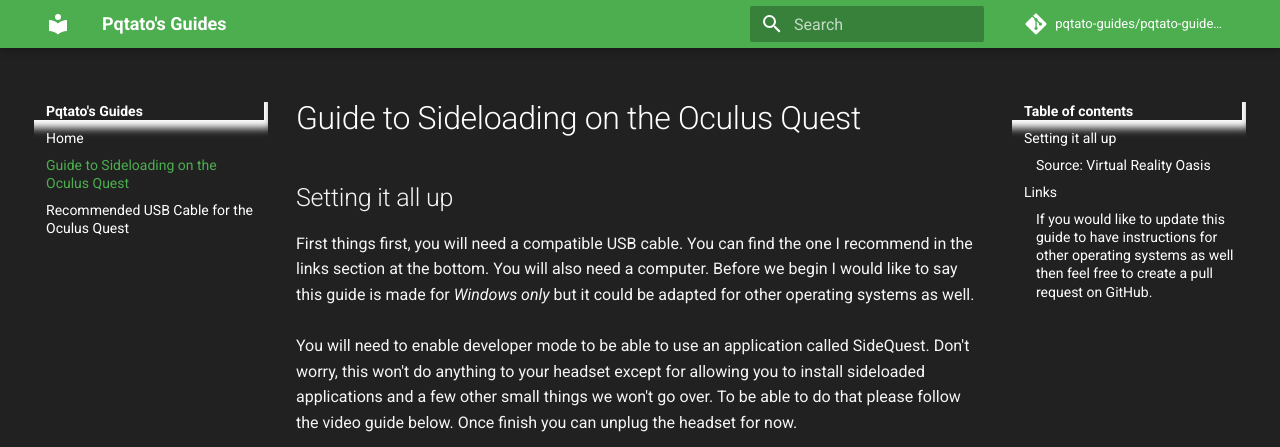
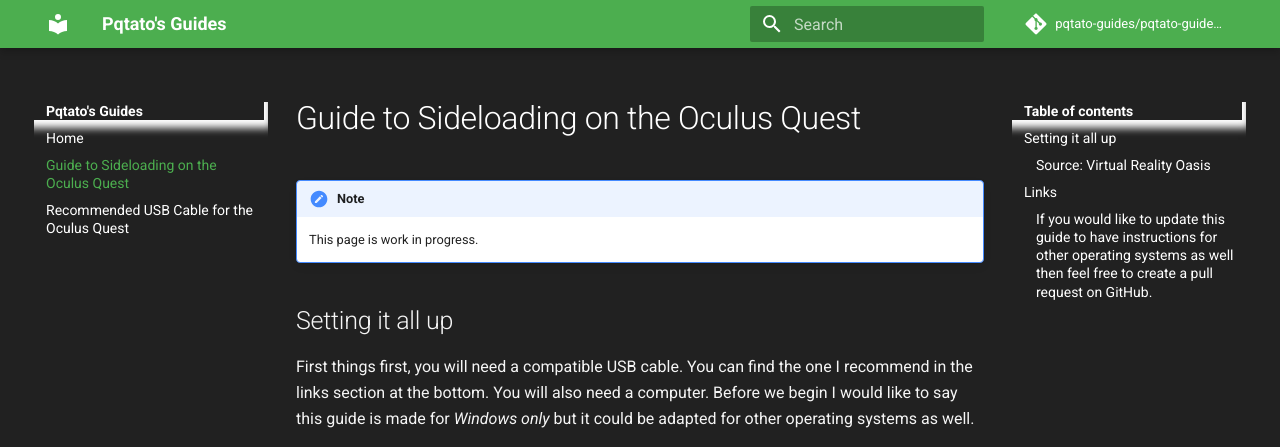
Before and after one commit to pqtato-guides/pqtato-guides.github.io, an MkDocs documentation site: the page built from docs/sideloading.md, in a window 1280 px wide and 900 px high, cut to the strip 0-447 px from the top of the window. Built offline with MkDocs 1.6.1 and Material for MkDocs 9.7.7, drawn with Linux system fonts in a browser that asks for light colours; comment, search, counter and statistics services are not loaded.

Commit message:
Update sideloading.md

```diff
--- a/docs/sideloading.md
+++ b/docs/sideloading.md
@@ -1,4 +1,6 @@
 # Guide to Sideloading on the Oculus Quest
+!!! note
+    This page is work in progress.
 ## Setting it all up
 First things first, you will need a compatible USB cable. You can find the one I recommend in the links section at the bottom. You will also need a computer. Before we begin I would like to say this guide is made for _Windows only_ but it could be adapted for other operating systems as well. <br/><br/>You will need to enable developer mode to be able to use an application called SideQuest. Don't worry, this won't do anything to your headset except for allowing you to install sideloaded applications and a few other small things we won't go over. To be able to do that please follow the video guide below. Once finish you can unplug the headset for now.<br/>
 <iframe style="border:0;width:420px;height:237px;" src="https://www.youtube.com/embed/nlflUCGOuHo?start=100&end=219&modestbranding=1&rel=0" allowfullscreen></iframe>
```
